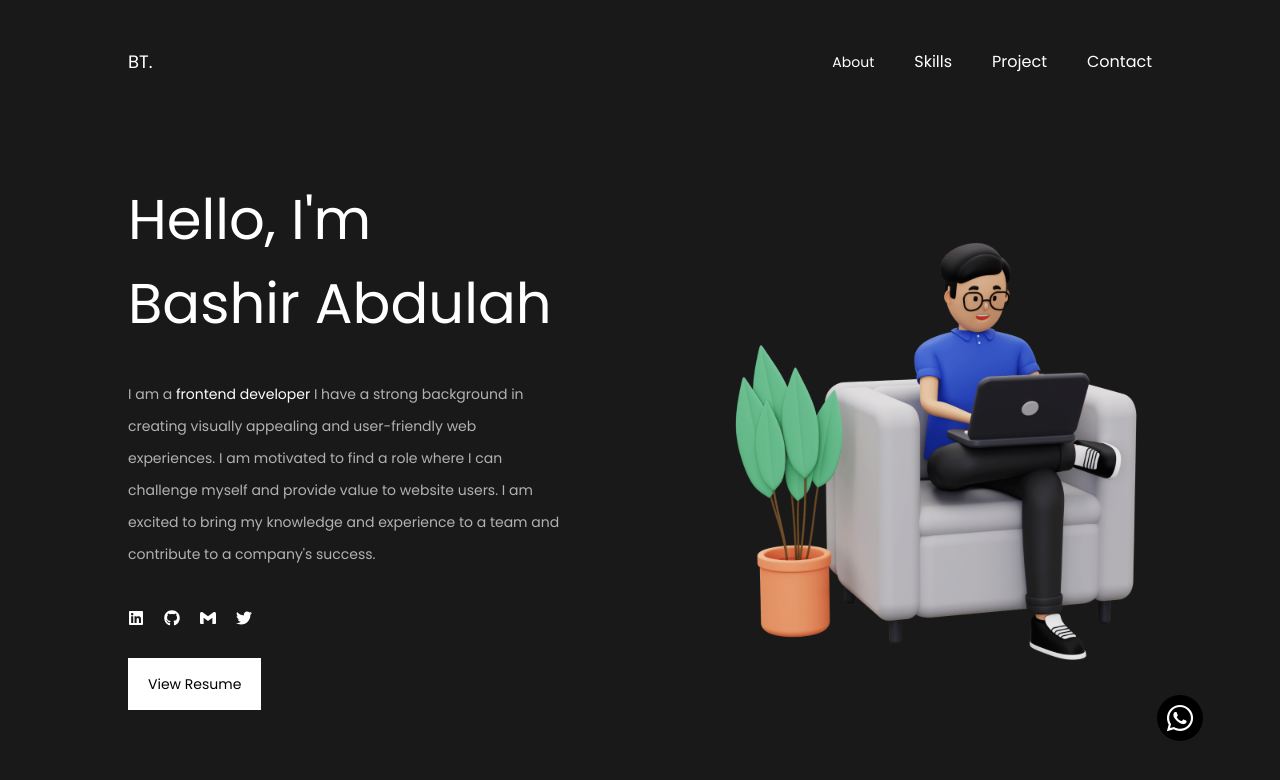
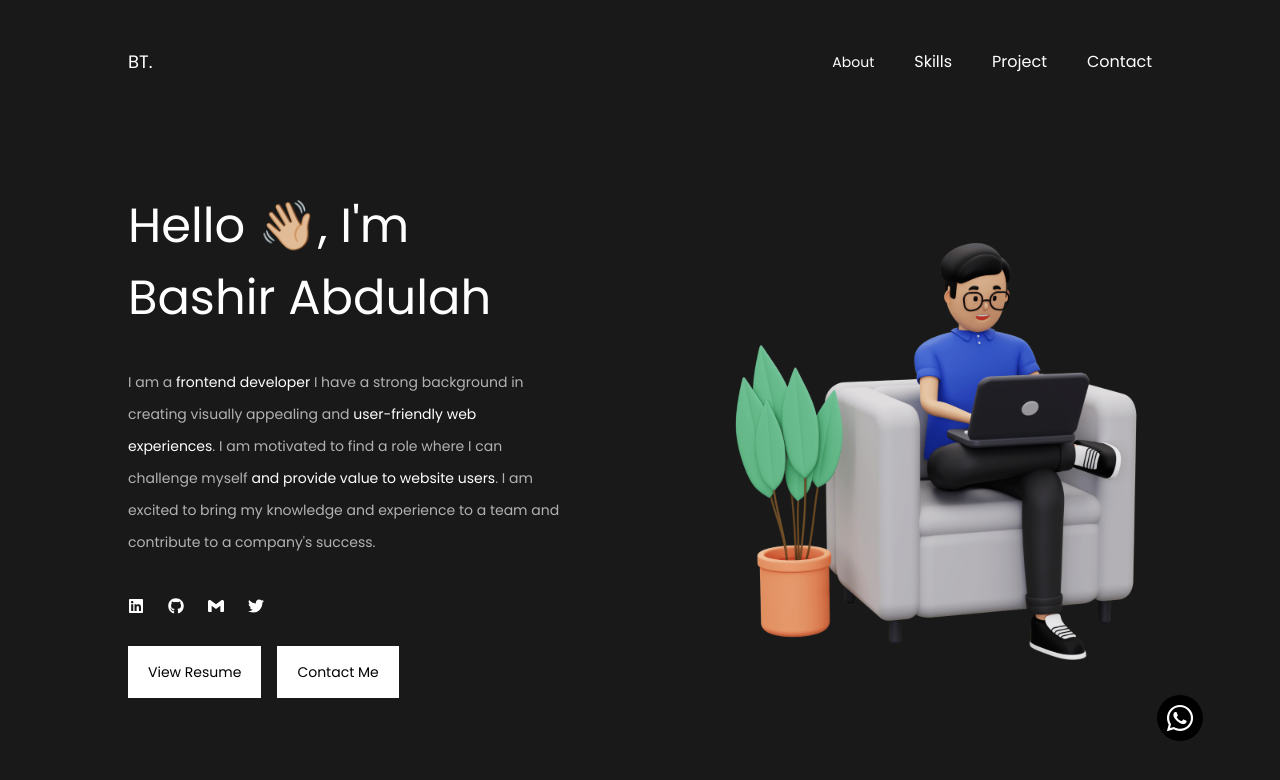
Before and after one commit to Bash-Abdul/bashir-portfolio, a React (Vite) app: page / in a window 1280 px wide. Shown: the top 780 px of the page. Built offline with nearby package versions, Linux system fonts and the light colour scheme.

Commit message:
about page update

```diff
--- a/src/pages/About/AboutPage.jsx
+++ b/src/pages/About/AboutPage.jsx
@@ -18,18 +18,21 @@ const AboutPage = () => {
 
     <div className='h-full w-full grid grid-cols-2 gap-[10rem] place-items-center'>
       <div className=''>
-        <h1 className='text-[3.5rem]'>Hello, I'm <br /> Bashir Abdulah</h1>
+        <h1 className='text-[3rem]'>Hello 👋🏼, I'm <br /> Bashir Abdulah</h1>
 
-        <p className='py-[2rem] leading-[2rem] text-sm text-[#B2B2B3]'>I am a <span className='text-white'>frontend developer</span> I have a strong background in creating visually appealing and user-friendly web experiences. I am motivated to find a role where I can challenge myself and provide value to website users. I am excited to bring my knowledge and experience to a team and contribute to a company's success.</p>
+        <p className='py-[2rem] leading-[2rem] text-sm text-[#B2B2B3]'>I am a <span className='text-white'>frontend developer</span> I have a strong background in creating visually appealing and <span className='text-white'>user-friendly web experiences</span>. I am motivated to find a role where I can challenge myself <span className='text-white'>and provide value to website users</span>. I am excited to bring my knowledge and experience to a team and contribute to a company's success.</p>
 
-        <div className='flex items-center gap-5 cursor-pointer py-2'>
+        <div className='flex items-center gap-6 cursor-pointer py-2'>
         <FaLinkedin />
         <FaGithub />
         <SiGmail />
         <FaTwitter />
         </div>
 
+        <div className='flex items-center gap-4'>
         <button className='mt-6 py-4 px-5 bg-white text-black text-sm'>View Resume</button>
+        <button className='mt-6 py-4 px-5 bg-white text-black text-sm'>Contact Me</button>
+        </div>
       </div>
       <div className=''>
         <img src={bash} alt="bash image" className='object-contain w-[36.5vw]' loading='lazy' />
```
